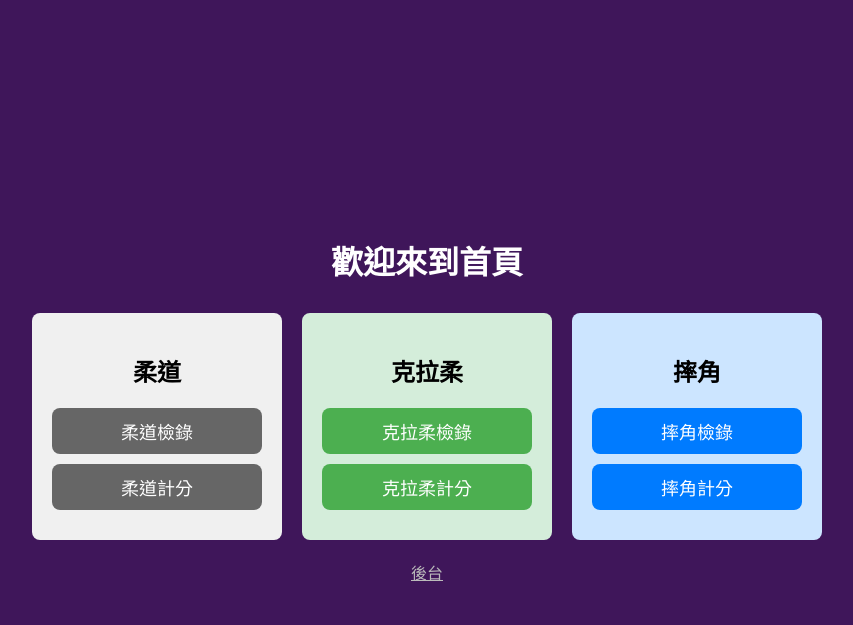
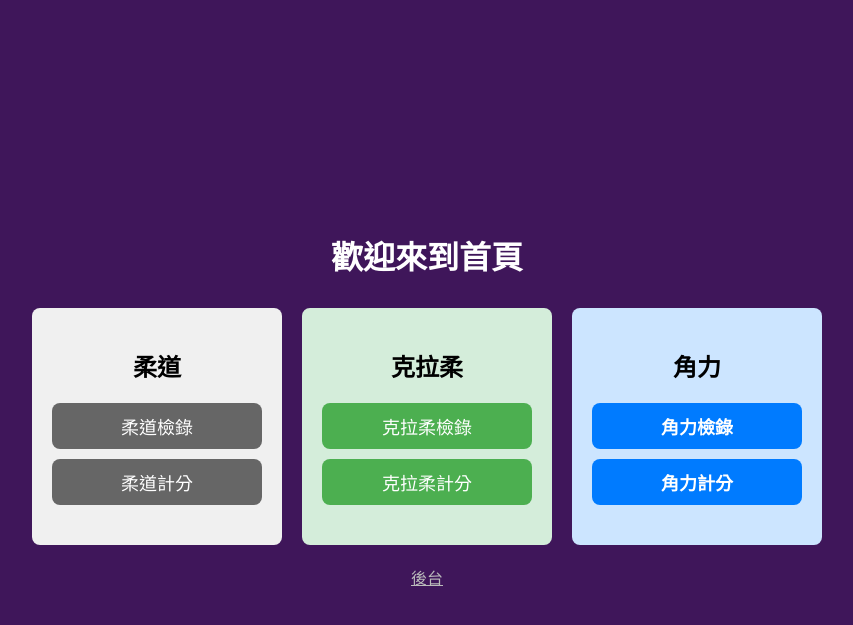
Before and after one commit to dosomiso/3s_combat_research, a Flask app: page /home in a window 1280 px wide. Shown: the top 625 px of the page, without its empty margins (213-1066 px from the left). Run offline with Flask 3, Linux system fonts and the light colour scheme; the visitor is signed in with stand-in values (Sample User, id 1).

Commit message:
Rename '摔角' to '角力' in home.html

```diff
--- a/templates/home.html
+++ b/templates/home.html
@@ -69,7 +69,7 @@
         .kyc-section a:hover {
             background-color: #388e3c;
         }
-        /* 摔角區塊 (藍色系) */
+        /* 角力區塊 (藍色系) */
         .wrest-section {
             background-color: #cce5ff;
             color: black;
@@ -113,9 +113,9 @@
         </div>
         <!-- 摔角區塊 -->
         <div class="section wrest-section">
-            <h2>摔角</h2>
-            <a href="/wrest_display">摔角檢錄</a>
-            <a href="/wscore">摔角計分</a>
+            <h2>角力<h2/>
+            <a href="/wrest_display">角力檢錄</a>
+            <a href="/wscore">角力計分</a>
         </div>
     </div>
     <!-- 後台連結，顯眼度降低 -->
```
